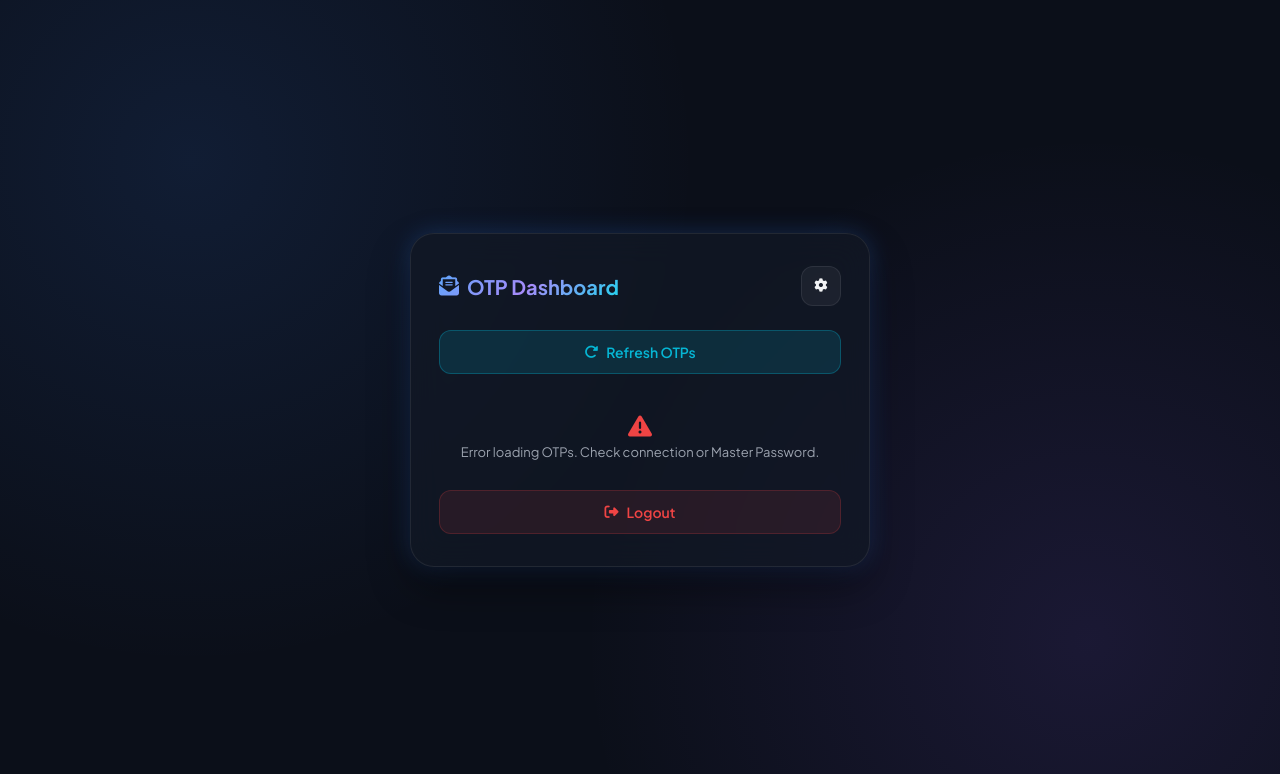
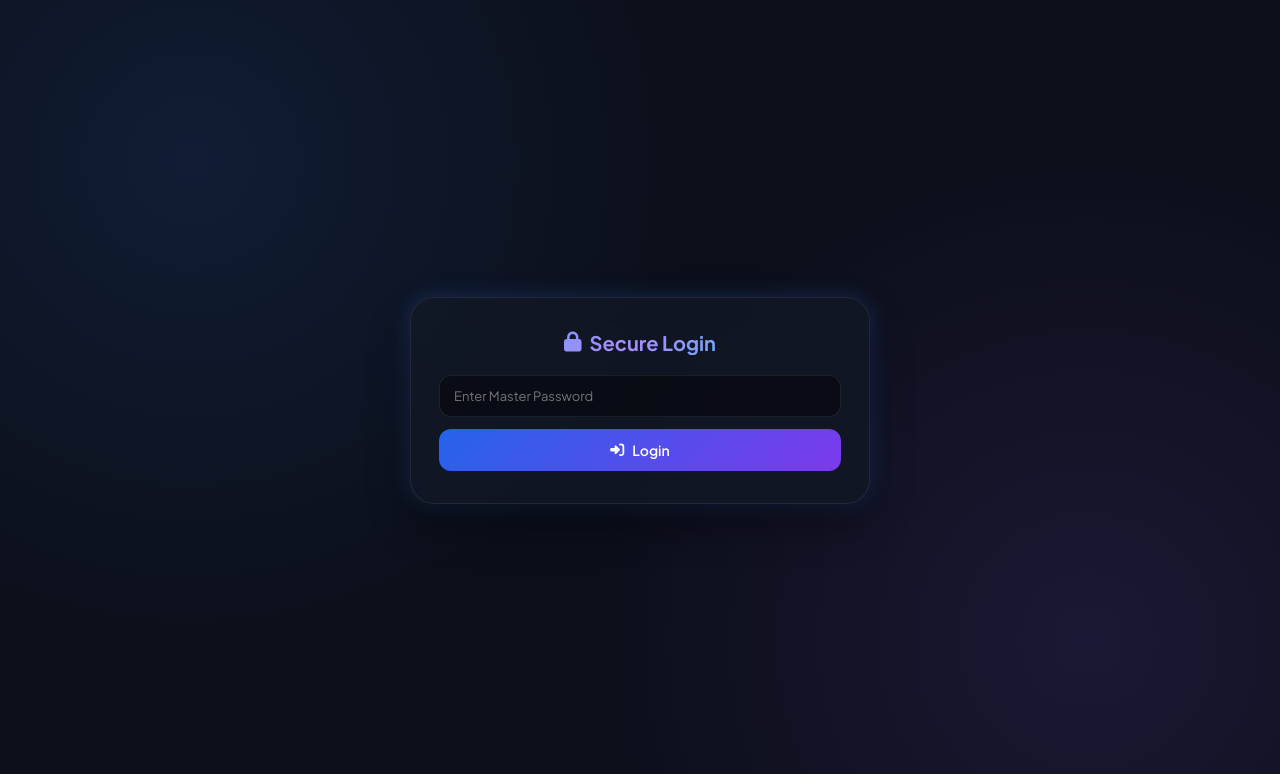
Before and after one commit to tonirshaik/gmail-otp-dashboard, a Flask app: page / in a window 1280 px wide. Shown: the top 774 px of the page. Run offline with Flask 3, Linux system fonts and the light colour scheme.

Commit message:
Update index.html

```diff
--- a/templates/index.html
+++ b/templates/index.html
@@ -57,6 +57,8 @@
             box-shadow: 0 20px 40px rgba(0, 0, 0, 0.4), var(--shadow-glow);
         }
 
+        .hidden { display: none !important; }
+
         .top-bar {
             display: flex;
             justify-content: space-between;
@@ -112,9 +114,7 @@
             animation: fadeIn 0.2s ease-in-out;
         }
 
-        .settings-popup.active {
-            display: block;
-        }
+        .settings-popup.active { display: block; }
 
         @keyframes fadeIn {
             from { opacity: 0; transform: translateY(-10px); }
@@ -132,25 +132,21 @@
             text-transform: uppercase;
         }
 
-        .input-group {
-            margin-bottom: 10px;
-        }
+        .input-group { margin-bottom: 12px; }
 
         .input-group input {
             width: 100%;
-            padding: 10px 14px;
+            padding: 12px 14px;
             background: rgba(0, 0, 0, 0.4);
             border: 1px solid var(--card-border);
-            border-radius: 10px;
+            border-radius: 12px;
             color: #fff;
             font-size: 13px;
             outline: none;
             transition: all 0.3s ease;
         }
 
-        .input-group input:focus {
-            border-color: var(--accent-blue);
-        }
+        .input-group input:focus { border-color: var(--accent-blue); }
 
         .btn {
             width: 100%;
@@ -170,8 +166,6 @@
         .btn-primary {
             background: var(--gradient-btn);
             color: #fff;
-            padding: 10px;
-            font-size: 13px;
         }
 
         .btn-refresh {
@@ -226,18 +220,8 @@
             background: var(--gradient-primary);
         }
 
-        .otp-email {
-            font-size: 12px;
-            color: var(--text-muted);
-            margin-bottom: 4px;
-        }
-
-        .otp-subject {
-            font-size: 14px;
-            font-weight: 600;
-            color: var(--text-main);
-            margin-bottom: 8px;
-        }
+        .otp-email { font-size: 12px; color: var(--text-muted); margin-bottom: 4px; }
+        .otp-subject { font-size: 14px; font-weight: 600; color: var(--text-main); margin-bottom: 8px; }
 
         .otp-code-box {
             display: inline-block;
@@ -252,23 +236,32 @@
             margin-bottom: 6px;
         }
 
-        .otp-time {
-            font-size: 11px;
-            color: var(--text-muted);
-        }
-
-        .empty-state {
-            text-align: center;
-            color: var(--text-muted);
-            font-size: 13px;
-            padding: 20px 0;
-        }
+        .otp-time { font-size: 11px; color: var(--text-muted); }
+        .empty-state { text-align: center; color: var(--text-muted); font-size: 13px; padding: 20px 0; }
     </style>
 </head>
 <body>
 
     <div class="container">
-        <!-- Top Bar -->
+
+        <!-- SECTION 1: LOGIN CARD -->
+        <div id="loginSection">
+            <div class="header-title" style="justify-content: center; margin-bottom: 20px;">
+                <i class="fa-solid fa-lock"></i> Secure Login
+            </div>
+            <div id="loginError" class="msg-status" style="color: var(--accent-red);"></div>
+            <form id="loginForm">
+                <div class="input-group">
+                    <input type="password" id="masterPasswordInput" placeholder="Enter Master Password" required autocomplete="off">
+                </div>
+                <button type="submit" class="btn btn-primary">
+                    <i class="fa-solid fa-right-to-bracket"></i> Login
+                </button>
+            </form>
+        </div>
+
+        <!-- SECTION 2: DASHBOARD CARD -->
+        <div id="dashboardSection" class="hidden">
             <div class="top-bar">
                 <div class="header-title">
                     <i class="fa-solid fa-envelope-open-text"></i> OTP Dashboard
@@ -278,7 +271,6 @@
                     <i class="fa-solid fa-gear"></i>
                 </button>
 
-            <!-- Hidden Popup Form -->
                 <div class="settings-popup" id="settingsPopup">
                     <div class="popup-title">
                         <i class="fa-solid fa-user-plus"></i> Add Gmail Account
@@ -299,12 +291,10 @@
 
             <div id="statusMsg" class="msg-status"></div>
 
-        <!-- Refresh Button -->
             <button type="button" class="btn btn-refresh" id="refreshBtn">
                 <i class="fa-solid fa-rotate-right" id="refreshIcon"></i> Refresh OTPs
             </button>
 
-        <!-- Container for Dynamic OTP Cards -->
             <div class="otp-container" id="otpContainer">
                 <div class="empty-state">
                     <i class="fa-solid fa-spinner fa-spin" style="font-size: 24px; margin-bottom: 6px; display: block;"></i>
@@ -312,15 +302,18 @@
                 </div>
             </div>
 
-        <!-- Logout Button -->
             <button type="button" class="btn btn-logout" onclick="logout()">
                 <i class="fa-solid fa-right-from-bracket"></i> Logout
             </button>
         </div>
 
+    </div>
+
     <script>
-        // Master Password configured in app.py
-        const MASTER_PASSWORD = "T@$Fim2002T@niR";
+        const loginSection = document.getElementById('loginSection');
+        const dashboardSection = document.getElementById('dashboardSection');
+        const loginForm = document.getElementById('loginForm');
+        const loginError = document.getElementById('loginError');
 
         const settingsToggle = document.getElementById('settingsToggle');
         const settingsPopup = document.getElementById('settingsPopup');
@@ -342,7 +335,6 @@
             }
         });
 
-        // Show Temporary Message
         function showMessage(msg, isError = false) {
             statusMsg.style.display = 'block';
             statusMsg.style.color = isError ? 'var(--accent-red)' : 'var(--accent-green)';
@@ -352,35 +344,60 @@
             }, 4000);
         }
 
-        // Fetch OTPs from Python API
+        // Handle Login Submission
+        loginForm.addEventListener('submit', async (e) => {
+            e.preventDefault();
+            const password = document.getElementById('masterPasswordInput').value;
+
+            try {
+                const res = await fetch('/api/login', {
+                    method: 'POST',
+                    headers: { 'Content-Type': 'application/json' },
+                    body: JSON.stringify({ password })
+                });
+
+                if (res.ok) {
+                    loginSection.classList.add('hidden');
+                    dashboardSection.classList.remove('hidden');
+                    fetchOTPs();
+                } else {
+                    loginError.style.display = 'block';
+                    loginError.innerText = "Wrong Master Password!";
+                }
+            } catch (err) {
+                loginError.style.display = 'block';
+                loginError.innerText = "Server Error!";
+            }
+        });
+
+        // Fetch OTPs
         async function fetchOTPs() {
             refreshIcon.classList.add('fa-spin');
             try {
-                const res = await fetch('/api/fetch-otps', {
-                    headers: {
-                        'X-Master-Password': MASTER_PASSWORD
+                const res = await fetch('/api/fetch-otps');
+
+                if (res.status === 401) {
+                    dashboardSection.classList.add('hidden');
+                    loginSection.classList.remove('hidden');
+                    return;
                 }
-                });
 
-                if (!res.ok) {
-                    throw new Error("Failed to fetch OTPs");
-                }
+                if (!res.ok) throw new Error("Failed");
 
                 const data = await res.json();
                 renderOTPs(data);
             } catch (err) {
-                console.error(err);
                 otpContainer.innerHTML = `
                     <div class="empty-state">
                         <i class="fa-solid fa-triangle-exclamation" style="font-size: 24px; color: var(--accent-red); margin-bottom: 6px; display: block;"></i>
-                        Error loading OTPs. Check connection or Master Password.
+                        Error loading OTPs.
                     </div>`;
             } finally {
                 refreshIcon.classList.remove('fa-spin');
             }
         }
 
-        // Render Dynamic Cards
+        // Render Cards
         function renderOTPs(otps) {
             if (!otps || otps.length === 0) {
                 otpContainer.innerHTML = `
@@ -401,7 +418,7 @@
             `).join('');
         }
 
-        // Handle Add Account Form Submission
+        // Add Account Submission
         addAccountForm.addEventListener('submit', async (e) => {
             e.preventDefault();
             const email = document.getElementById('accEmail').value;
@@ -410,22 +427,19 @@
             try {
                 const res = await fetch('/api/add-account', {
                     method: 'POST',
-                    headers: {
-                        'Content-Type': 'application/json',
-                        'X-Master-Password': MASTER_PASSWORD
-                    },
+                    headers: { 'Content-Type': 'application/json' },
                     body: JSON.stringify({ email, password })
                 });
 
                 const result = await res.json();
 
                 if (res.ok) {
-                    showMessage(result.message || "Account added successfully!");
+                    showMessage(result.message || "Account added!");
                     addAccountForm.reset();
                     settingsPopup.classList.remove('active');
-                    fetchOTPs(); // Reload OTPs with new account
+                    fetchOTPs();
                 } else {
-                    showMessage(result.error || "Failed to add account", true);
+                    showMessage(result.error || "Failed", true);
                 }
             } catch (err) {
                 showMessage("Connection error", true);
@@ -434,11 +448,14 @@
 
         refreshBtn.addEventListener('click', fetchOTPs);
 
-        function logout() {
-            window.location.href = '/';
+        async function logout() {
+            await fetch('/api/logout', { method: 'POST' });
+            dashboardSection.classList.add('hidden');
+            loginSection.classList.remove('hidden');
+            document.getElementById('masterPasswordInput').value = '';
         }
 
-        // Load OTPs on startup
+        // Initial check
         fetchOTPs();
     </script>
 </body>
```
Lines whose indentation alone changed are shown as unchanged.
